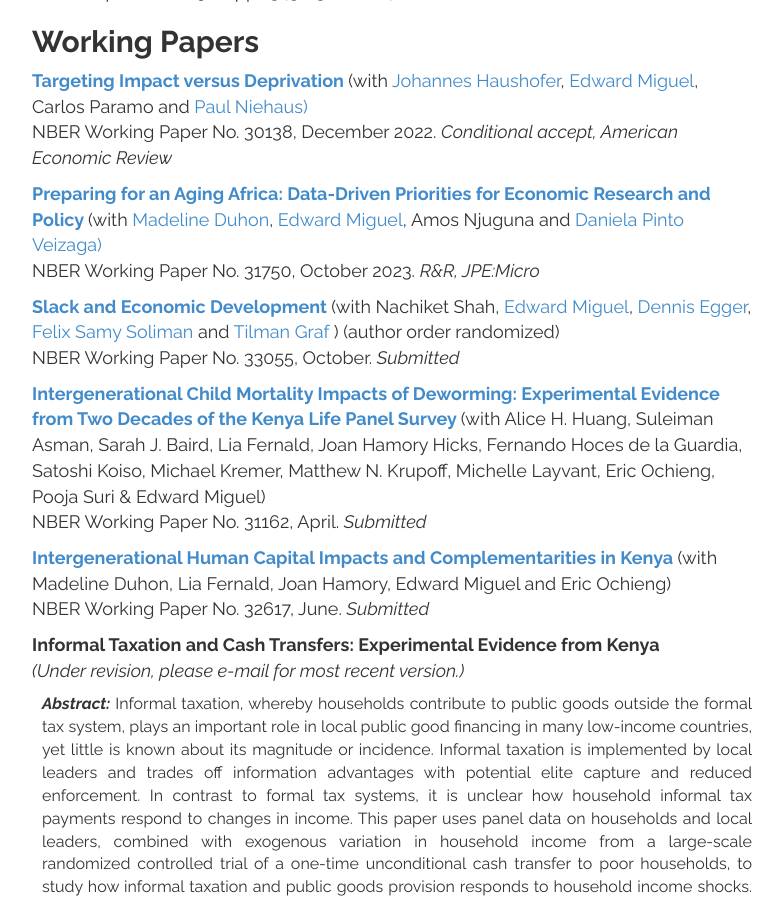
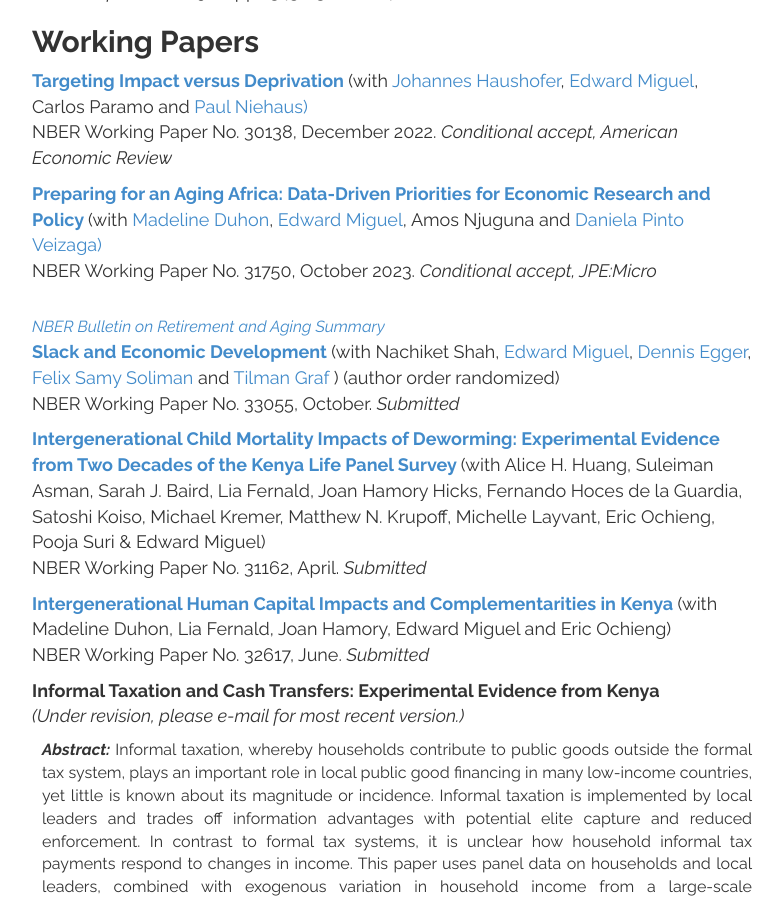
Before and after one commit to mwwalker/mwwalker.github.io, a Jekyll site: the page built from research/index.html, in a window 1280 px wide and 900 px high, scrolled down 1260 px. Shown: the whole window, without its empty margins (248-1031 px from the left). Built offline with Jekyll 4.4.1, drawn with Linux system fonts in a browser that asks for light colours.

Commit message:
Update index.html

```diff
--- a/research/index.html
+++ b/research/index.html
@@ -100,7 +100,9 @@ title: Research
   <br> NBER Working Paper No. 30138, December 2022. <em> Conditional accept, American Economic Review </em> </p>
 
   <p style="font-size:18px"> <a href="https://www.nber.org/papers/w31750"> <b> Preparing for an Aging Africa: Data-Driven Priorities for Economic Research and Policy </b> </a> (with <a href="https://www.madelineduhon.com/"> Madeline Duhon</a>,<a href="https://emiguel.econ.berkeley.edu/"> Edward Miguel</a>, Amos Njuguna and <a href="https://dapivei.github.io/"> Daniela Pinto Veizaga)</a>
-    <br> NBER Working Paper No. 31750, October 2023. <em> R&R, JPE:Micro </em> </p>
+    <br> NBER Working Paper No. 31750, October 2023. <em> Conditional accept, JPE:Micro </em> </p>
+    <br>
+    <em> <a href="https://www.nber.org/brd/20234/examining-aging-population-sub-saharan-africa"> NBER Bulletin on Retirement and Aging Summary </em>
 
     <p style="font-size:18px"> <a href="https://www.nber.org/papers/w33055"> <b> Slack and Economic Development </b> </a> (with Nachiket Shah, <a href="https://emiguel.econ.berkeley.edu/"> Edward Miguel</a>,  <a href="https://www.dennisegger.net/"> Dennis Egger</a>, <a href="https://www.econ.uzh.ch/en/people/graduatestudents/soliman.html"> Felix Samy Soliman </a> and <a href="https://tilmangraff.github.io/"> Tilman Graf </a>) (author order randomized)
     <br> NBER Working Paper No. 33055, October. <em> Submitted </em></p>
```
